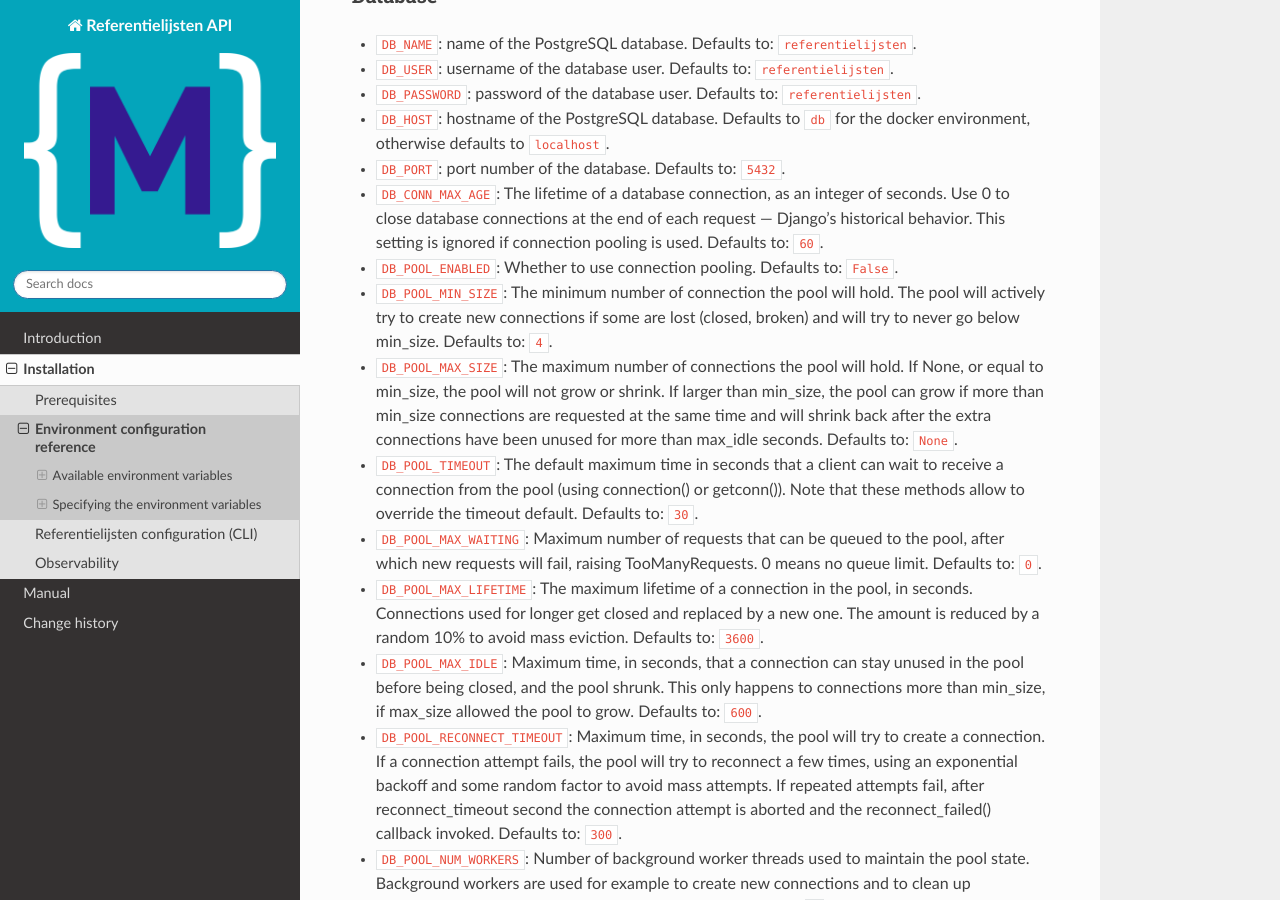
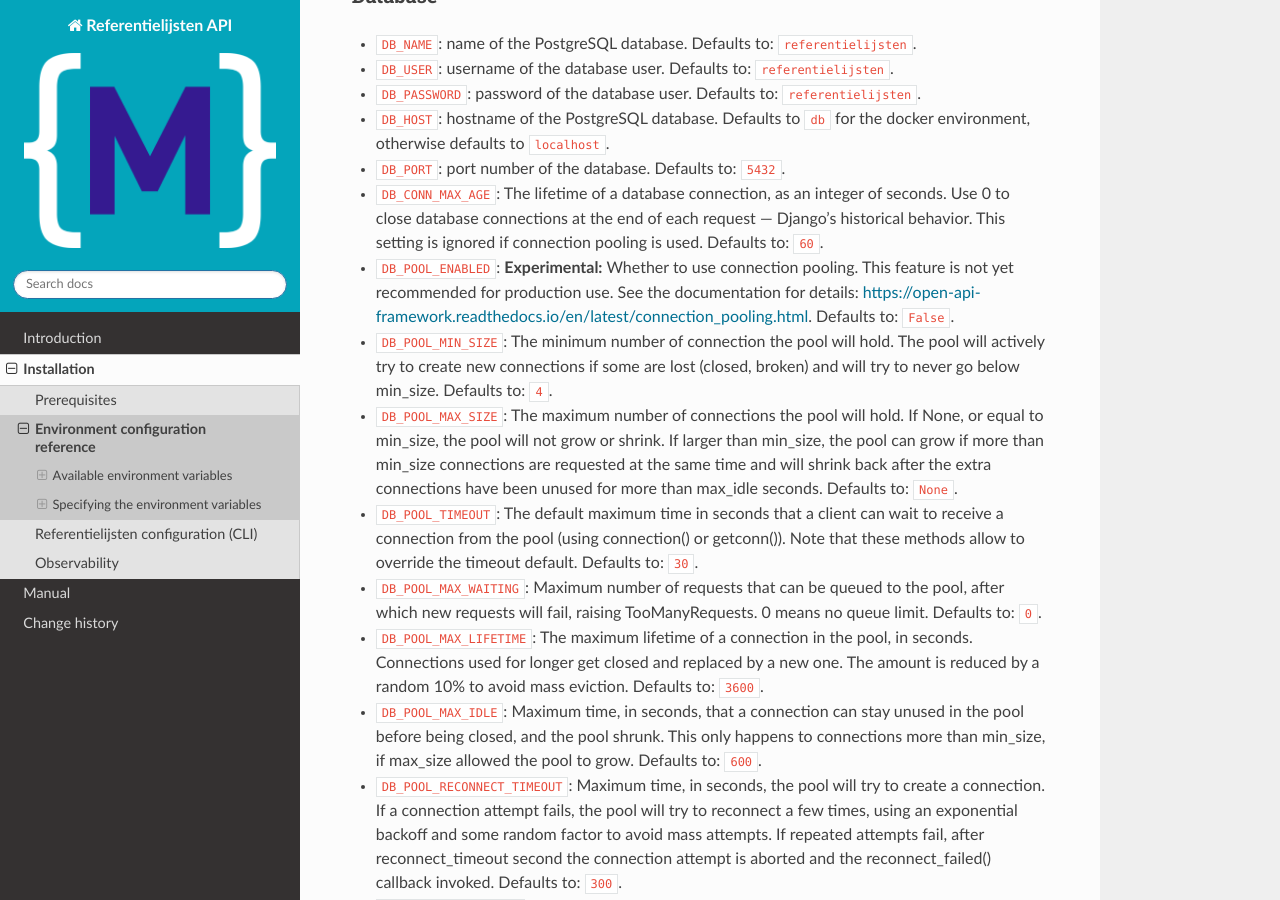
Before and after one commit to maykinmedia/referentielijsten, a Sphinx documentation site: the page built from docs/installation/config.rst, in a window 1280 px wide and 900 px high, scrolled down 629 px. Built offline with Sphinx 7.4.7 and the Read the Docs theme 3.1.0, drawn with Linux system fonts in a browser that asks for light colours.

Commit message:
⬆️ [maykinmedia/open-api-framework#171] Upgrade OAF and add changelog warning for connection pooling

```diff
--- a/CHANGELOG.rst
+++ b/CHANGELOG.rst
@@ -33,6 +33,10 @@
     For detailed configuration, see :ref:`Admin OIDC Configuration Step  <ref_step_mozilla_django_oidc_db.setup_configuration.steps.AdminOIDCConfigurationStep>`.
     Make sure to check which fields are marked as ``DEPRECATED`` and replace them with the fields that are mentioned as replacements.
 
+    **Experimental:** — connection pooling is *not yet recommended for production use*.
+    It may not behave as expected when running uWSGI with multiple processes or threads.
+    Use this feature cautiously and test thoroughly before deployment.
+    See the :ref:`documentation <database_connections>` for details.
 
 0.6.0 (2025-10-06)
 ------------------
--- a/docs/conf.py
+++ b/docs/conf.py
@@ -123,9 +123,14 @@
 }
 
 django_structlog_version = _version("django-structlog")
+oaf_version = _version("open-api-framework")
 intersphinx_mapping = {
     "django-structlog": (
         f"https://django-structlog.readthedocs.io/en/{django_structlog_version}",
         None,
     ),
+    "oaf": (
+        f"https://open-api-framework.readthedocs.io/en/{oaf_version}/",
+        None,
+    ),
 }
--- a/docs/installation/config.rst
+++ b/docs/installation/config.rst
@@ -33,7 +33,7 @@
 * ``DB_HOST``: hostname of the PostgreSQL database. Defaults to ``db`` for the docker environment, otherwise defaults to ``localhost``.
 * ``DB_PORT``: port number of the database. Defaults to: ``5432``.
 * ``DB_CONN_MAX_AGE``: The lifetime of a database connection, as an integer of seconds. Use 0 to close database connections at the end of each request — Django’s historical behavior. This setting is ignored if connection pooling is used. Defaults to: ``60``.
-* ``DB_POOL_ENABLED``: Whether to use connection pooling. Defaults to: ``False``.
+* ``DB_POOL_ENABLED``: **Experimental:** Whether to use connection pooling. This feature is not yet recommended for production use. See the documentation for details: https://open-api-framework.readthedocs.io/en/latest/connection_pooling.html. Defaults to: ``False``.
 * ``DB_POOL_MIN_SIZE``: The minimum number of connection the pool will hold. The pool will actively try to create new connections if some are lost (closed, broken) and will try to never go below min_size. Defaults to: ``4``.
 * ``DB_POOL_MAX_SIZE``: The maximum number of connections the pool will hold. If None, or equal to min_size, the pool will not grow or shrink. If larger than min_size, the pool can grow if more than min_size connections are requested at the same time and will shrink back after the extra connections have been unused for more than max_idle seconds. Defaults to: ``None``.
 * ``DB_POOL_TIMEOUT``: The default maximum time in seconds that a client can wait to receive a connection from the pool (using connection() or getconn()). Note that these methods allow to override the timeout default. Defaults to: ``30``.
```
Also changed, not shown: 3 other files.
